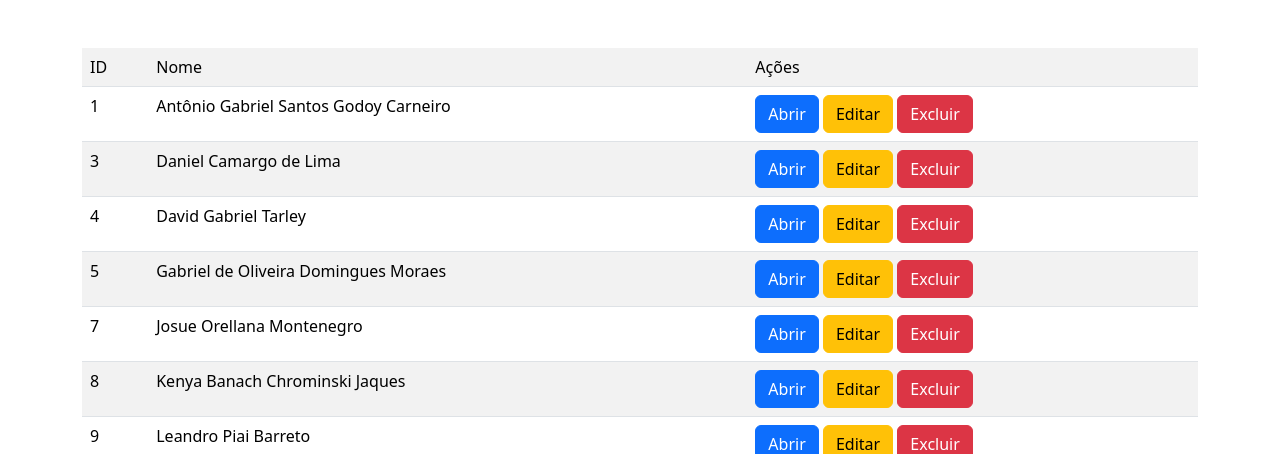
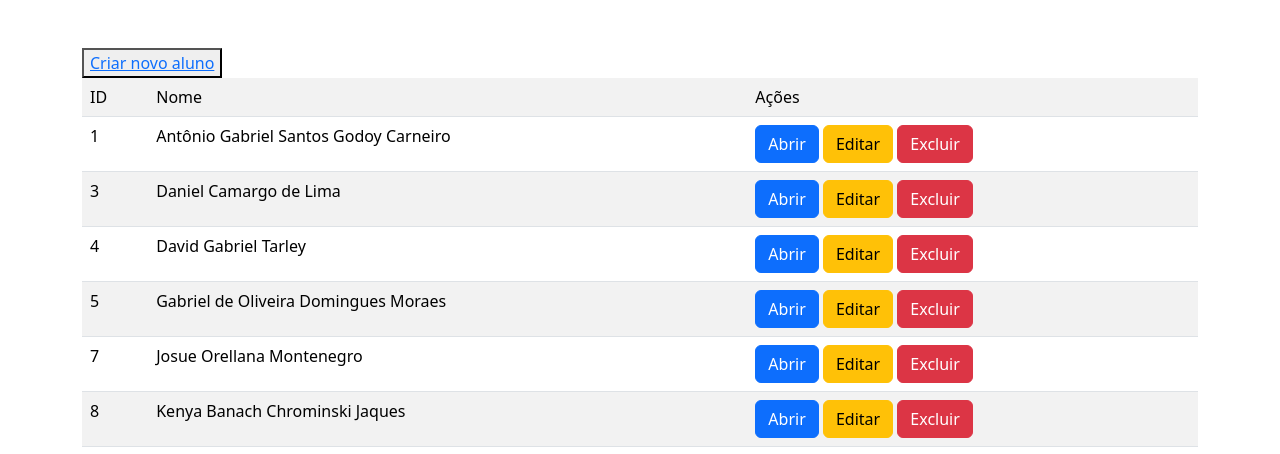
Before and after one commit to Nevek20/Chamada-PHP, a PHP site: page / in a window 1280 px wide. Shown: the top 454 px of the page. Run offline with PHP 8.4, Linux system fonts and the light colour scheme; data comes from the database, SQL or seed files in the repository.

Commit message:
Add files via upload

```diff
--- a/form.php
+++ b/form.php
@@ -17,10 +17,10 @@
             <input type="text" placeholder="Nome." name="nome">
             <input type="text" placeholder="Telefone." name="telefone">
             <input type="texty" placeholder="E-mail." name="email">
-            <input type="date" placeholder="Data de nascimento." name="data nascimento">
+            <input type="date" placeholder="Data de nascimento." name="nasc">
             <div>
                 <label>Frequente?</label>
-                <input type="checkbox" name="frequencia">
+                <input type="checkbox" name="frequente">
             </div>
             <input type="file" accept="image/*" name="img">
             <input type="submit">
--- a/index.php
+++ b/index.php
@@ -15,6 +15,7 @@ $resultado = $banco->query($select)->fetchALL();
 ?>
 <main class="container my-5">
     <table class="table table-striped">
+    <button><a href="./form.php">Criar novo aluno</a></button>
         <tr>
             <td>ID</td>
             <td>Nome</td>
@@ -26,8 +27,8 @@ $resultado = $banco->query($select)->fetchALL();
             <td> <?php echo $lista ['Alunos'] ?> </td>
             <td>
                 <a href="./ficha.php?id_alunos=<?= $lista['Id'] ?>" class="btn btn-primary">Abrir</a>
-                <a href="#" class="btn btn-warning">Editar</a>
-                <a href="#" class="btn btn-danger">Excluir</a>
+                <a href="./form-editar.php?Id_aluno_alterar=<?= $lista['Id']?>" class="btn btn-warning">Editar</a>
+                <a href="./aluno-deletar.php?Id=<?= $lista['Id']?>" class="btn btn-danger">Excluir</a>
             </td>
         </tr>
     <?php } ?>
```
